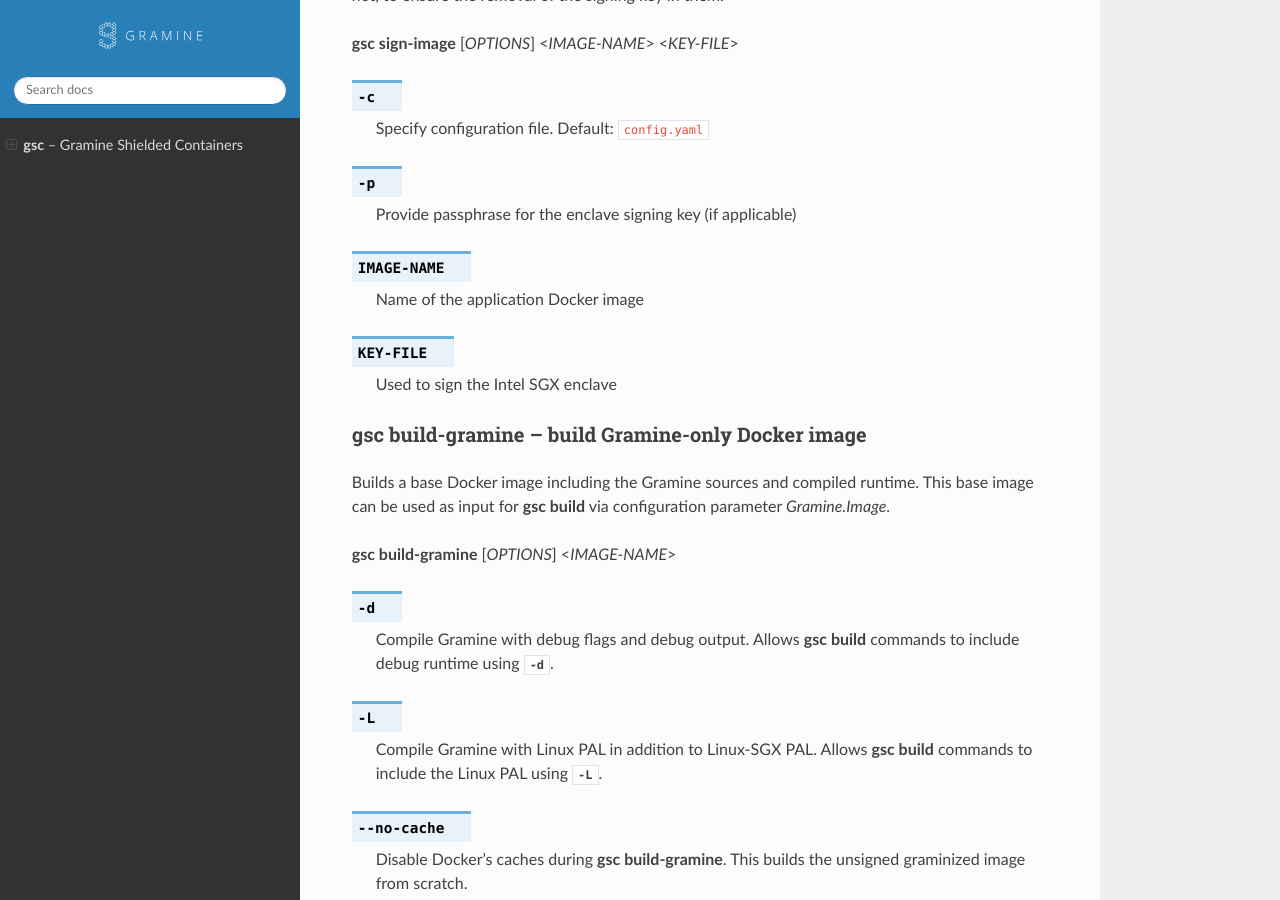
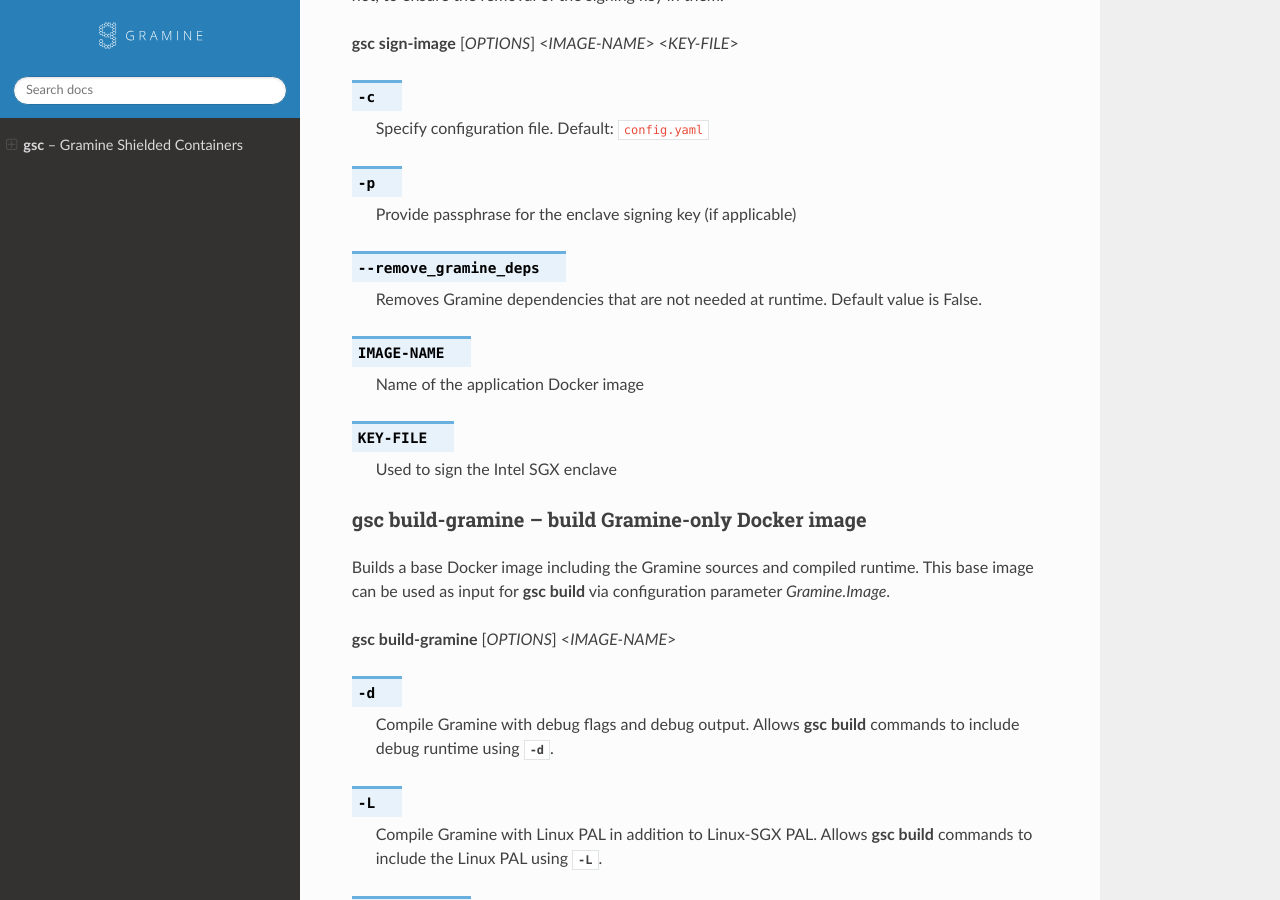
Before and after one commit to gramineproject/gsc, a Sphinx documentation site: the page built from Documentation/index.rst, in a window 1280 px wide and 900 px high, scrolled down 2760 px. Built offline with Sphinx 7.4.7 and the Read the Docs theme 2.0.0, drawn with Linux system fonts in a browser that asks for light colours.

Commit message:
fixup! Reduce size of the final GSC image
Signed-off-by: abin <abinx.mathew@intel.com>

```diff
--- a/Documentation/index.rst
+++ b/Documentation/index.rst
@@ -148,6 +148,10 @@
 .. option:: -p
 
    Provide passphrase for the enclave signing key (if applicable)
+
+.. option:: --remove_gramine_deps
+
+   Removes Gramine dependencies that are not needed at runtime. Default value is False.
 
 .. option:: IMAGE-NAME
 
--- a/gsc.py
+++ b/gsc.py
@@ -366,7 +366,7 @@
         # `forcerm` parameter forces removal of intermediate Docker images even after unsuccessful
         # builds, to not leave the signing key lingering in any Docker containers
         build_docker_image(docker_socket.api, tmp_build_path, signed_image_name, 'Dockerfile.sign',
-                           forcerm=True, buildargs={"passphrase": args.passphrase})
+                forcerm=True, buildargs={"passphrase": args.passphrase,"remove_depends":str(args.remove_gramine_deps)})
     finally:
         os.remove(tmp_build_key_path)
 
@@ -502,6 +502,7 @@
 sub_sign.add_argument('image', help='Name of the application (base) Docker image.')
 sub_sign.add_argument('key', help='Key to sign the Intel SGX enclaves inside the Docker image.')
 sub_sign.add_argument('-p', '--passphrase', help='Passphrase for the signing key.')
+sub_sign.add_argument('--remove_gramine_deps', action='store_true', help='Removes Gramine dependencies that are not needed at runtime')
 
 sub_info = subcommands.add_parser('info-image', help='Retrieve information about a graminized '
                                   'Docker image')
```
Also changed, not shown: 4 other files.
